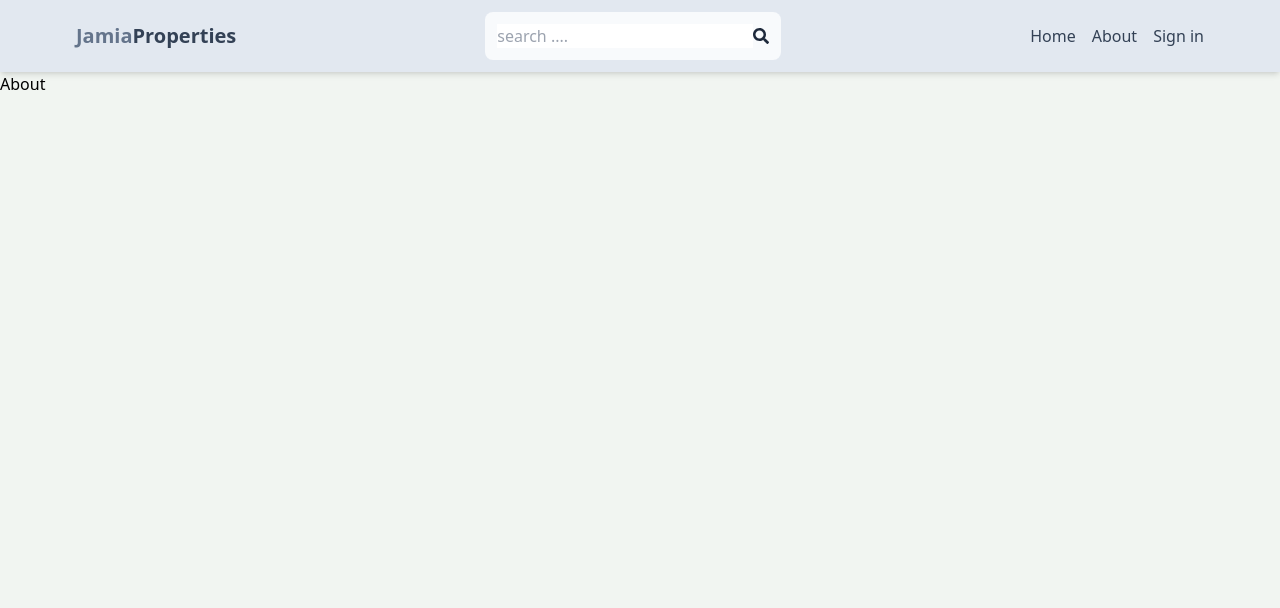
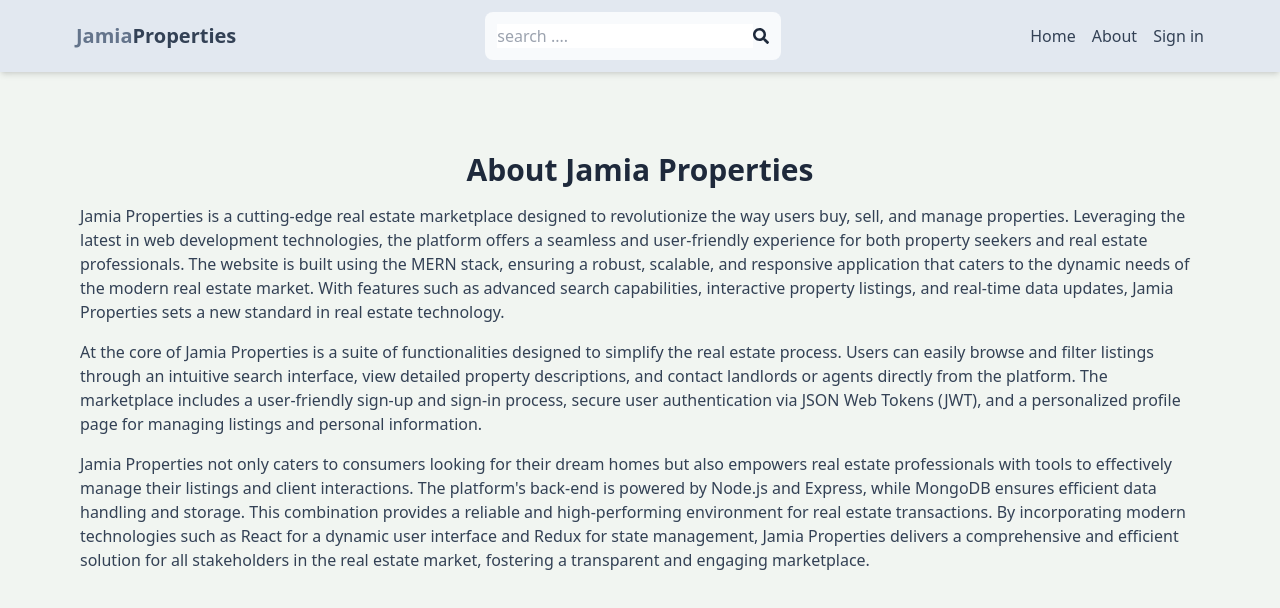
Before and after one commit to Tariquejamal/real-estate-2, a React (Vite) app in the folder client2/: page /about in a window 1280 px wide. Shown: the top 608 px of the page. Built offline with nearby package versions, Linux system fonts and the light colour scheme; no server answers.

Commit message:
complete about page

```diff
--- a/client2/src/pages/About.jsx
+++ b/client2/src/pages/About.jsx
@@ -2,6 +2,13 @@ import React from 'react'
 
 export default function About() {
   return (
-    <div>About</div>
+    <div className='py-20 px-4 max-w-6xl mx-auto'>
+      <h1 className='text-3xl font-bold mb-4 text-slate-800 text-center'>About Jamia Properties</h1>
+      <p className='mb-4 text-slate-700'>Jamia Properties is a cutting-edge real estate marketplace designed to revolutionize the way users buy, sell, and manage properties. Leveraging the latest in web development technologies, the platform offers a seamless and user-friendly experience for both property seekers and real estate professionals. The website is built using the MERN stack, ensuring a robust, scalable, and responsive application that caters to the dynamic needs of the modern real estate market. With features such as advanced search capabilities, interactive property listings, and real-time data updates, Jamia Properties sets a new standard in real estate technology.</p>
+      <p className='mb-4 text-slate-700'>
+      At the core of Jamia Properties is a suite of functionalities designed to simplify the real estate process. Users can easily browse and filter listings through an intuitive search interface, view detailed property descriptions, and contact landlords or agents directly from the platform. The marketplace includes a user-friendly sign-up and sign-in process, secure user authentication via JSON Web Tokens (JWT), and a personalized profile page for managing listings and personal information.
+      </p>
+      <p className='mb-4 text-slate-700'>Jamia Properties not only caters to consumers looking for their dream homes but also empowers real estate professionals with tools to effectively manage their listings and client interactions. The platform's back-end is powered by Node.js and Express, while MongoDB ensures efficient data handling and storage. This combination provides a reliable and high-performing environment for real estate transactions. By incorporating modern technologies such as React for a dynamic user interface and Redux for state management, Jamia Properties delivers a comprehensive and efficient solution for all stakeholders in the real estate market, fostering a transparent and engaging marketplace.</p>
+    </div>
   )
 }
```
